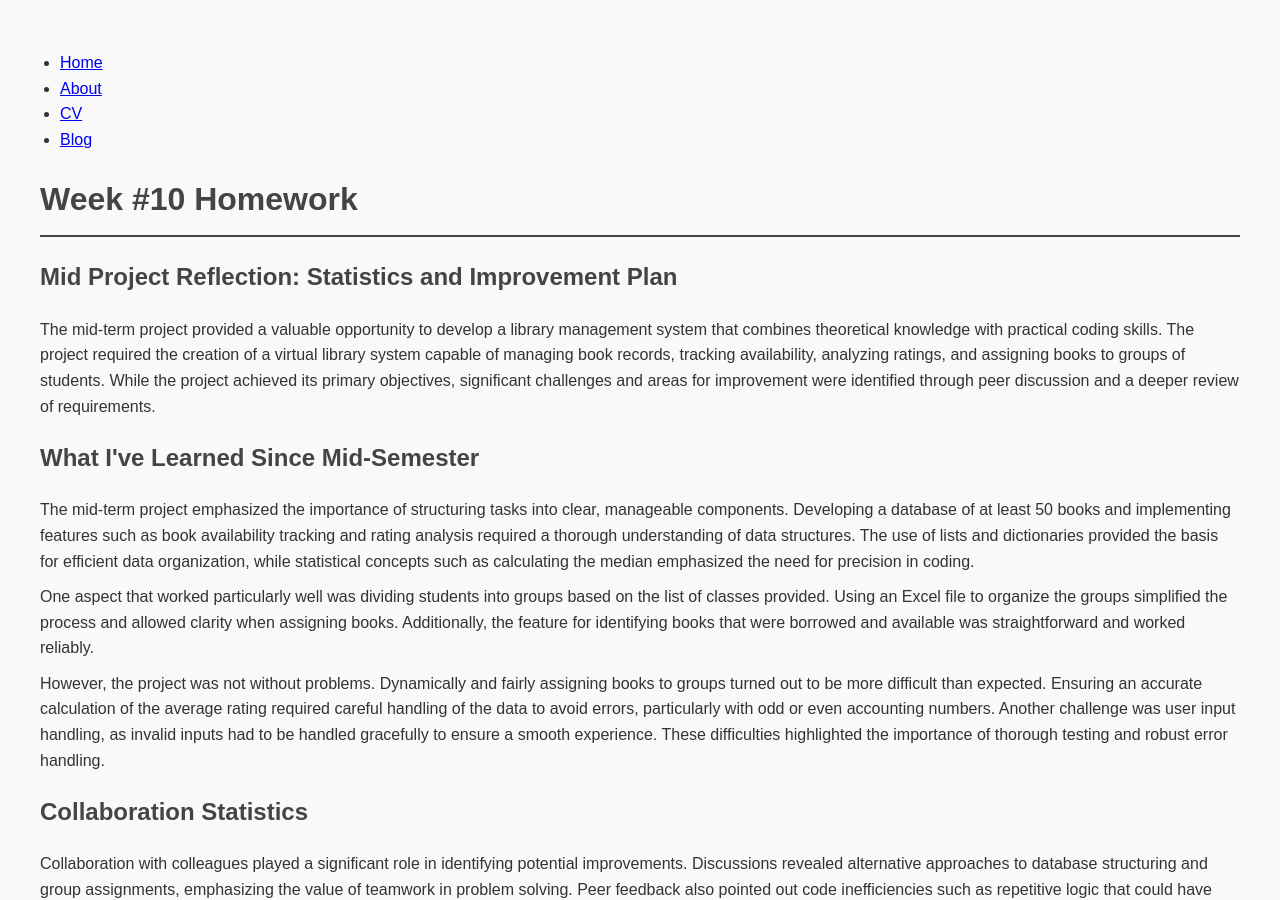
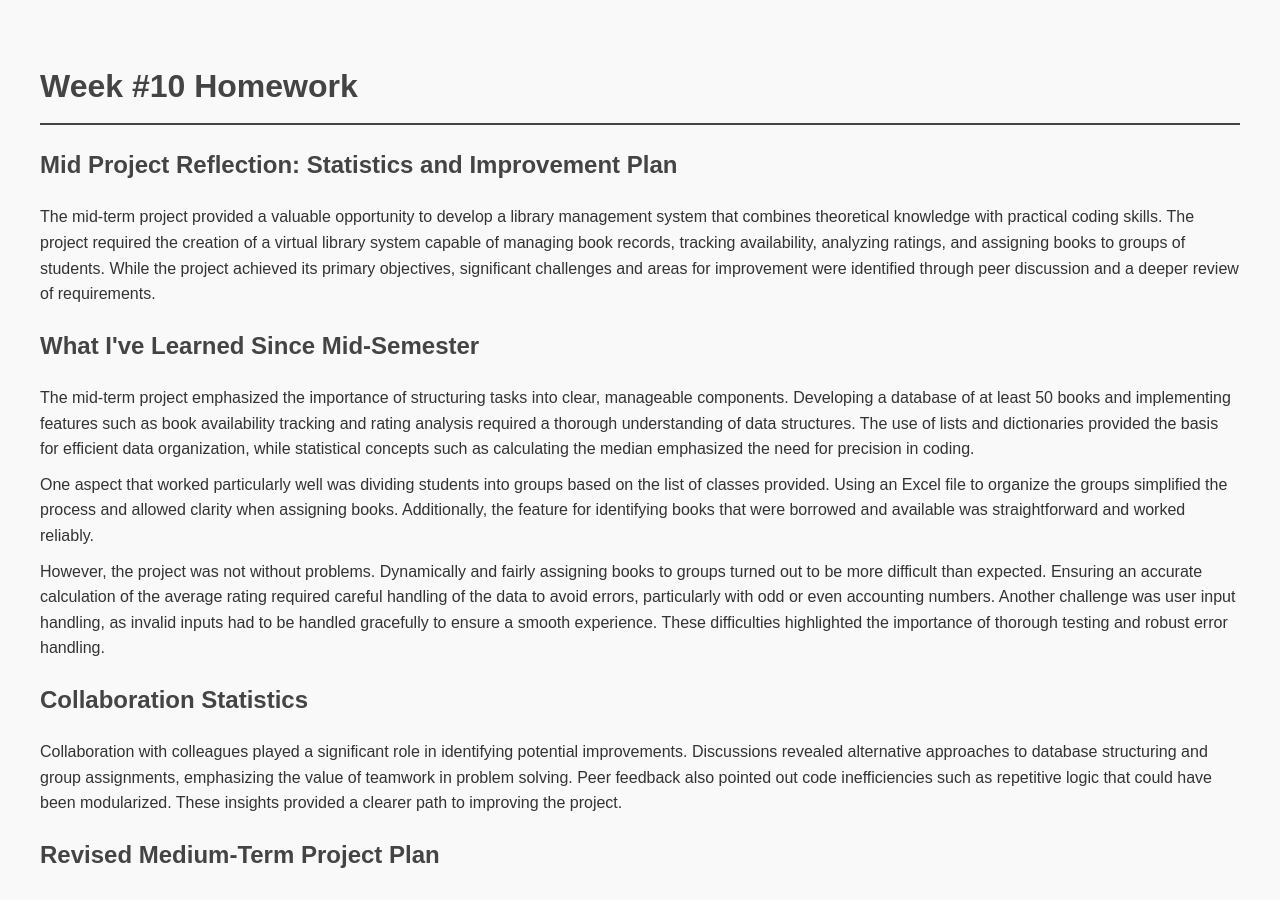
Before and after one commit to xaer2002/xaer2002.github.io, a Jekyll site: the page blog.html, which Jekyll copies as it is, in a window 1280 px wide and 900 px high. Built offline with Jekyll 4.4.1, drawn with Linux system fonts in a browser that asks for light colours.

Commit message:
Update blog.html

```diff
--- a/blog.html
+++ b/blog.html
@@ -31,14 +31,6 @@
     </style>
 </head>
 <body>
-         <nav>
-        <ul>
-            <li><a href="index.html">Home</a></li>
-            <li><a href="about.html">About</a></li>
-            <li><a href="cv.html">CV</a></li>
-            <li><a href="blog.html">Blog</a></li>
-        </ul>
-    </nav>
     <h1>Week #10 Homework</h1>
     <h2>Mid Project Reflection: Statistics and Improvement Plan</h2>
     <p>The mid-term project provided a valuable opportunity to develop a library management system that combines theoretical knowledge with practical coding skills. The project required the creation of a virtual library system capable of managing book records, tracking availability, analyzing ratings, and assigning books to groups of students. While the project achieved its primary objectives, significant challenges and areas for improvement were identified through peer discussion and a deeper review of requirements.</p>
```
